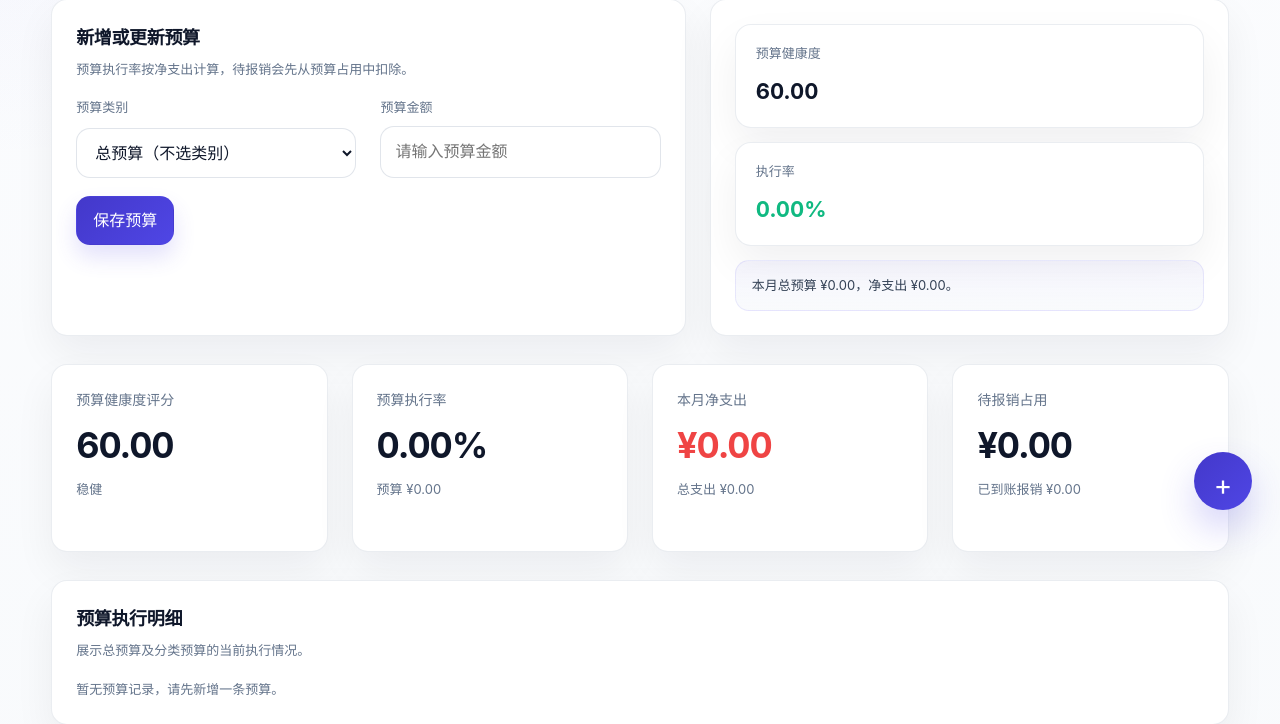
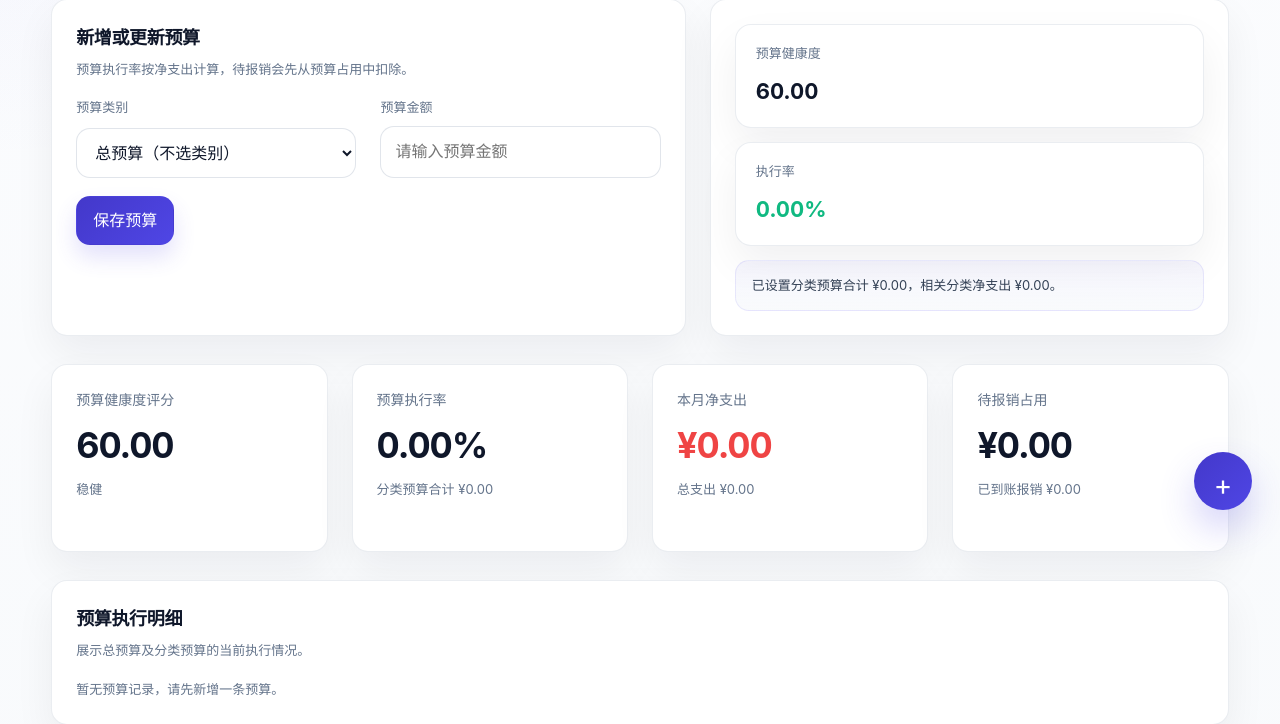
Before and after one commit to Lucio-ball/MoneyManager, a Flask app: page /budget in a window 1280 px wide. Shown: the part 262-986 px from the top of the page. Run offline with Flask 3, Linux system fonts and the light colour scheme; data that the repository does not hold is empty.

Commit message:
优化预算健康概况，增加分类预算合计和相关净支出显示

```diff
--- a/models/budget.py
+++ b/models/budget.py
@@ -302,17 +302,23 @@ def get_budget_health_profile(month: str) -> dict:
     reimbursement_amount = float(execution.get("reimbursement_amount") or 0)
     net_expense = float(execution.get("net_expense") or 0)
     items = execution.get("items") or []
+    category_items = [item for item in items if item.get("category_main")]
 
     total_budget_item = next((item for item in items if item.get("category_main") is None), None)
     if total_budget_item:
+        has_total_budget = True
         execution_rate = float(total_budget_item.get("execution_rate") or 0)
         total_budget = float(total_budget_item.get("budget_amount") or 0)
+        scoped_expense = float(total_budget_item.get("actual_expense") or 0)
+        budget_scope_label = "总预算"
     else:
-        category_total_budget = sum(float(item.get("budget_amount") or 0) for item in items if item.get("category_main"))
+        has_total_budget = False
+        category_total_budget = sum(float(item.get("budget_amount") or 0) for item in category_items)
+        scoped_expense = sum(float(item.get("actual_expense") or 0) for item in category_items)
         total_budget = round(category_total_budget, 2)
-        execution_rate = round((net_expense / total_budget * 100), 2) if total_budget > 0 else 0.0
+        execution_rate = round((scoped_expense / total_budget * 100), 2) if total_budget > 0 else 0.0
+        budget_scope_label = "分类预算合计"
 
-    category_items = [item for item in items if item.get("category_main")]
     execution_component = _calculate_execution_component(execution_rate)
     deviation_component = _calculate_deviation_component(category_items)
     subscription_component = _calculate_subscription_component(month, net_expense)
@@ -421,7 +427,10 @@ def get_budget_health_profile(month: str) -> dict:
             "reimbursement_amount": round(reimbursement_amount, 2),
             "pending_reimbursement": round(float(execution.get("pending_reimbursement") or 0), 2),
             "net_expense": round(net_expense, 2),
+            "scoped_expense": round(scoped_expense, 2),
             "execution_rate": round(execution_rate, 2),
+            "has_total_budget": has_total_budget,
+            "budget_scope_label": budget_scope_label,
         },
         "category_risks": category_risks,
         "risk_hints": risk_hints,
--- a/templates/budget.html
+++ b/templates/budget.html
@@ -70,7 +70,13 @@
         {{ '%.2f'|format(budget_health.score.execution_rate) }}%
       </div>
     </div>
-    <div class="section-insight">本月总预算 ¥{{ '%.2f'|format(budget_health.score.total_budget) }}，净支出 ¥{{ '%.2f'|format(budget_data.net_expense or budget_data.gross_expense) }}。</div>
+    <div class="section-insight">
+      {% if budget_health.score.has_total_budget %}
+        本月总预算 ¥{{ '%.2f'|format(budget_health.score.total_budget) }}，净支出 ¥{{ '%.2f'|format(budget_data.net_expense or budget_data.gross_expense) }}。
+      {% else %}
+        已设置分类预算合计 ¥{{ '%.2f'|format(budget_health.score.total_budget) }}，相关分类净支出 ¥{{ '%.2f'|format(budget_health.score.scoped_expense) }}。
+      {% endif %}
+    </div>
   </article>
 </section>
 
@@ -83,7 +89,7 @@
   <article class="kpi-card">
     <div class="kpi-label">预算执行率</div>
     <div class="kpi-value mono">{{ '%.2f'|format(budget_health.score.execution_rate) }}%</div>
-    <div class="small">预算 ¥{{ '%.2f'|format(budget_health.score.total_budget) }}</div>
+    <div class="small">{{ budget_health.score.budget_scope_label }} ¥{{ '%.2f'|format(budget_health.score.total_budget) }}</div>
   </article>
   <article class="kpi-card">
     <div class="kpi-label">本月净支出</div>
```
